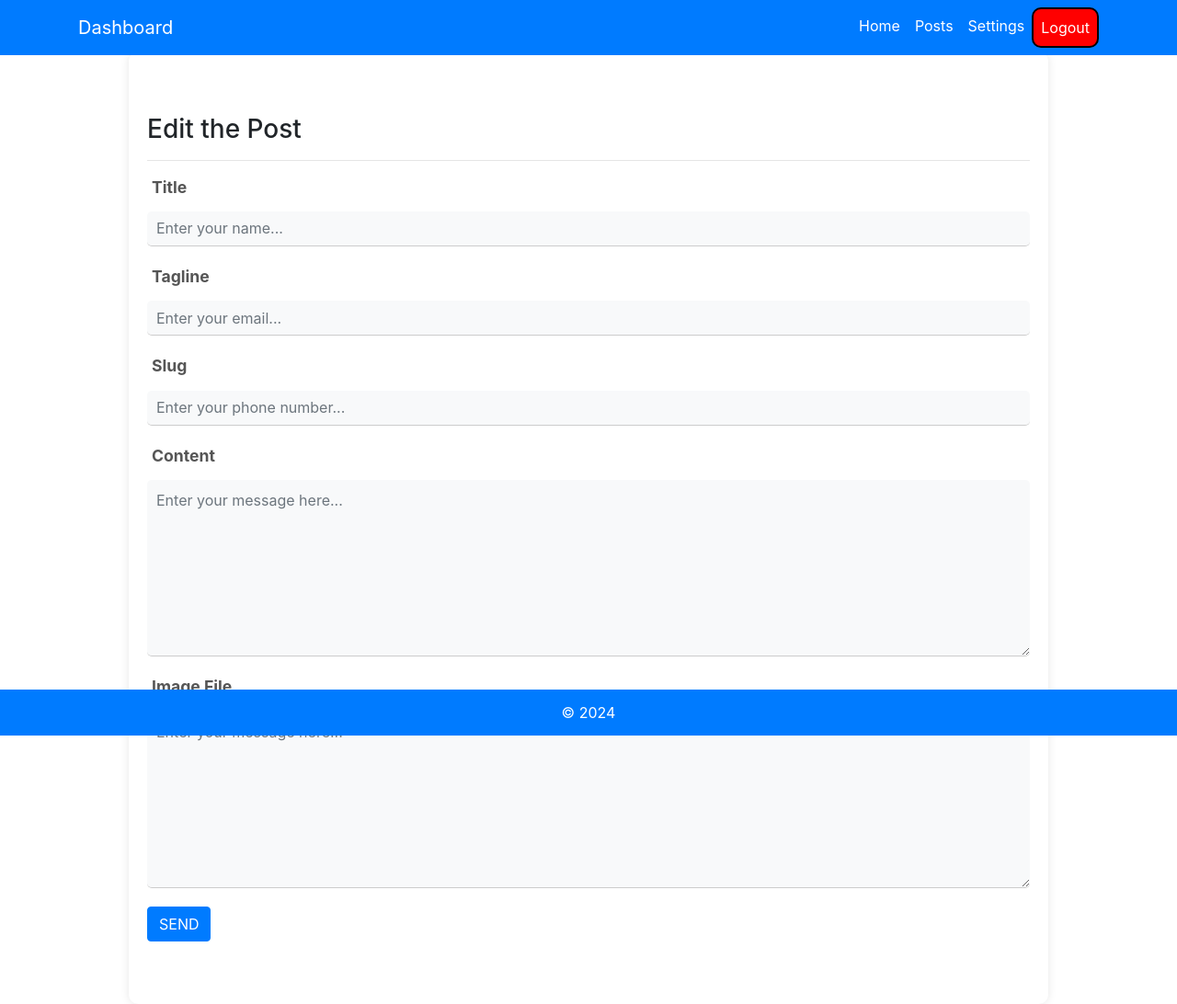
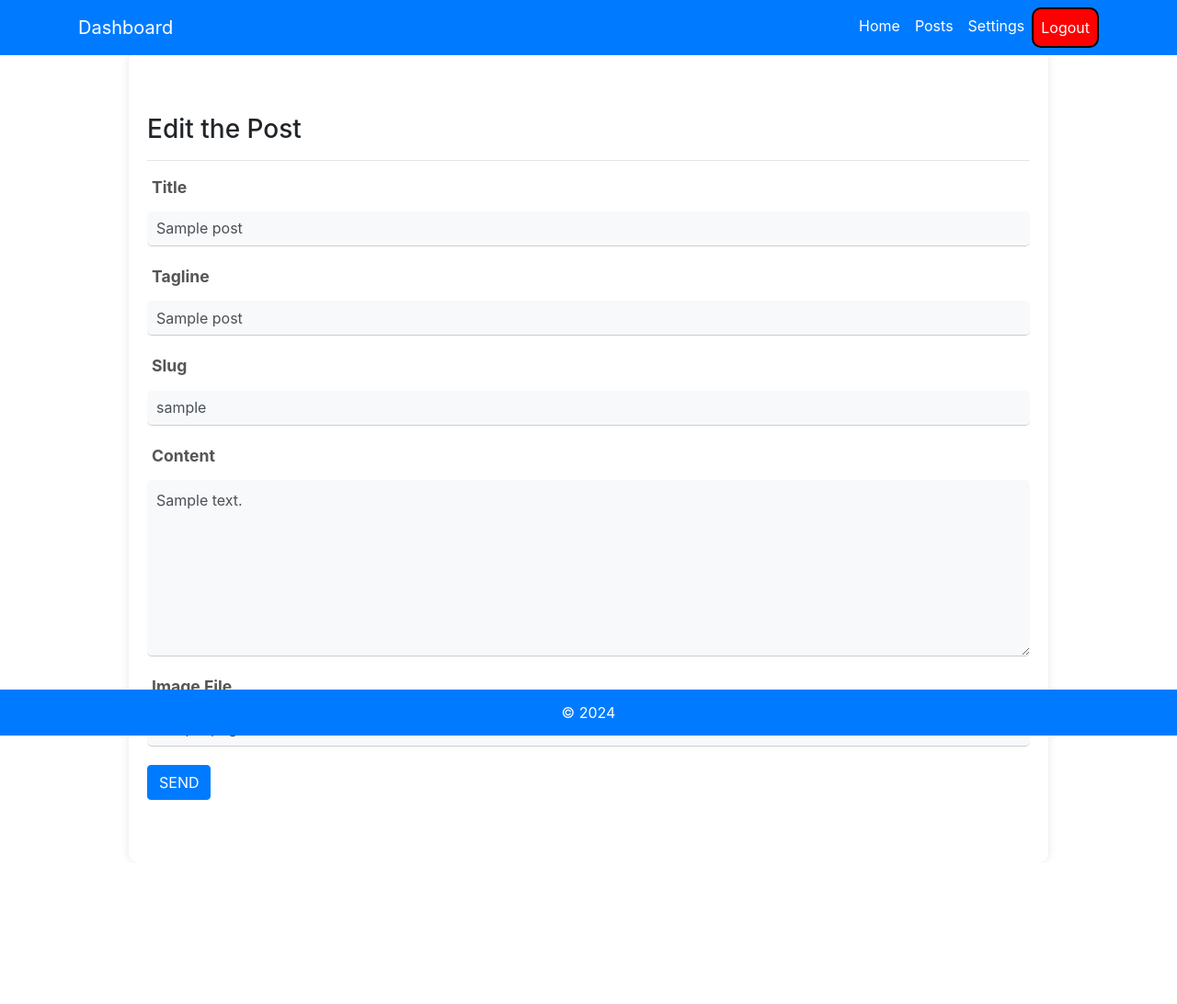
Before and after one commit to shreyas5522/fullStack-Blog, a Flask app: page /edit/1 in a window 1280 px wide. Shown: the whole page at 92% size. After the commit the page ends 870 px from the top, so only its background shows below. Run offline with Flask 3, Linux system fonts and the light colour scheme; a user stored in the database is signed in; tables that the repository leaves empty hold one stand-in row (values such as "Sample post"); some libraries are stand-ins or nearby versions.

Commit message:
5th-March-2024 | Edit fixed for already added Post

```diff
--- a/app.py
+++ b/app.py
@@ -1,6 +1,6 @@
 from flask import Flask, render_template, request, flash, session, redirect, url_for
 from flask_sqlalchemy import SQLAlchemy
-from flask_login import LoginManager, login_user, logout_user, current_user, UserMixin
+from flask_login import LoginManager, login_user, logout_user, current_user, UserMixin, login_required
 from werkzeug.security import check_password_hash
 from datetime import datetime
 
@@ -67,56 +67,49 @@ def dashboard():
         return render_template('login.html', params=params)
 
 @app.route("/edit/<string:sno>", methods=['GET', 'POST'])
+@login_required  # Assuming you have a login_required decorator
 def edit(sno):
-    if current_user.is_authenticated:
-        posts = Posts.query.all()
-        if request.method == 'POST':
-            box_title = request.form.get('title')
-            subtitle = request.form.get('subtitle')
-            slug = request.form.get('slug')
-            content = request.form.get('content')
-            img_file = request.form.get('img_file')
-            date = datetime.now()
-            author = current_user.username
-
-
-            if sno == 'add':
-                post = Posts(title=box_title, slug=slug, content=content, subtitle=subtitle, img_file=img_file, date=date, author=author)
-                db.session.add(post)
-                db.session.commit()
-            else:
-                post = Posts.query.filter_by(sno=sno).first()
-                post.title = box_title
-                post.slug = slug
-                post.content = content
-                post.subtitle = subtitle
-                post.author = author
-                post.img_file = img_file
-                post.date = date
-
-                db.session.commit()
-
-            return redirect(url_for('index'))
+    if request.method == 'POST':
+        box_title = request.form.get('title')
+        subtitle = request.form.get('subtitle')
+        slug = request.form.get('slug')
+        content = request.form.get('content')
+        img_file = request.form.get('img_file')
+        date = datetime.now()
+        author = current_user.username
 
         if sno == 'add':
-            box_title = ''
-            subtitle = ''
-            slug = ''
-            content = ''
-            img_file = ''
+            post = Posts(title=box_title, slug=slug, content=content, subtitle=subtitle, img_file=img_file, date=date, author=author)
+            db.session.add(post)
         else:
             post = Posts.query.filter_by(sno=sno).first()
-            box_title = post.title
-            subtitle = post.subtitle
-            slug = post.slug
-            content = post.content
-            img_file = post.img_file
+            post.title = box_title
+            post.slug = slug
+            post.content = content
+            post.subtitle = subtitle
+            post.author = author
+            post.img_file = img_file
+            post.date = date
+        db.session.commit()
+        return redirect(url_for('edit', sno=post.sno,post = post))  # Redirect to the edited post
 
-        return render_template('edit.html', params=params, posts=posts, sno=sno, box_title=box_title, subtitle=subtitle, slug=slug, content=content, img_file=img_file)
+    if sno == 'add':
+        box_title = ''
+        subtitle = ''
+        slug = ''
+        content = ''
+        img_file = ''
+    else:
+        post = Posts.query.filter_by(sno=sno).first_or_404()  # Returns 404 if sno doesn't exist
+        box_title = post.title
+        subtitle = post.subtitle
+        slug = post.slug
+        content = post.content
+        img_file = post.img_file
 
-    else:
-        flash('Please login first.', 'error')
-        return render_template('login.html', params=params)
+    post = Posts.query.filter_by(sno=sno).first()
+    return render_template('edit.html',post=post, params=params, sno=sno, box_title=box_title, subtitle=subtitle, slug=slug, content=content, img_file=img_file)
+
 
 @app.route('/logout')
 def logout():
--- a/templates/edit.html
+++ b/templates/edit.html
@@ -55,7 +55,7 @@
                     <label for="title">Title</label>
 
                     <input class="form-control" id="title" name="title" type="text" placeholder="Enter your name..."
-                        data-sb-validations="required" />
+                        data-sb-validations="required" value="{{post.title}}" />
                     <div class="invalid-feedback" data-sb-feedback="name:required">A name is required.</div>
                 </div>
 
@@ -64,7 +64,7 @@
                     <label for="tline">Tagline</label>
 
                     <input class="form-control" id="subtitle" name="subtitle" type="text"
-                        placeholder="Enter your email..." data-sb-validations="required" />
+                        placeholder="Enter your email..." data-sb-validations="required" value="{{post.subtitle}}" />
                     <div class="invalid-feedback" data-sb-feedback="email:required">An email is required.</div>
                     <div class="invalid-feedback" data-sb-feedback="email:email">Email is not valid.</div>
                 </div>
@@ -73,8 +73,8 @@
                 <div class="form-floating mb-3">
                     <label for="slug">Slug</label>
 
-                    <input class="form-control" id="slug" name="slug" type="tel"
-                        placeholder="Enter your phone number..." data-sb-validations="required" />
+                    <input class="form-control" id="slug" name="slug" type="tel" placeholder="for-example-slug."
+                        data-sb-validations="required" value="{{post.slug}}" />
                     <div class="invalid-feedback" data-sb-feedback="phone:required">A phone number is required.</div>
                 </div>
 
@@ -82,18 +82,19 @@
                 <div class="form-floating mb-3">
                     <label for="message">Content</label>
 
-                    <textarea class="form-control" id="content" name="content" placeholder="Enter your message here..."
-                        style="height: 12rem" data-sb-validations="required"></textarea>
-                    <div class="invalid-feedback" data-sb-feedback="message:required">A message is required.</div>
+                    <textarea class="form-control" id="content" name="content" style="height: 12rem"
+                        data-sb-validations="required">{{post.content}}</textarea>
+                    <div class="invalid-feedback" data-sb-feedback="message:required" value="{{post.content}}">A message
+                        is required.</div>
                 </div>
 
                 <!-- Img_file -->
                 <div class="form-floating mb-3">
                     <label for="img_file">Image File</label>
 
-                    <textarea class="form-control" id="img_file" name="img_file"
-                        placeholder="Enter your message here..." style="height: 12rem"
-                        data-sb-validations="required"></textarea>
+                    <input class="form-control" id="img_file" name="img_file" type="tel"
+                        placeholder="Enter your phone number..." data-sb-validations="required"
+                        value="{{post.img_file}}" />
                     <div class="invalid-feedback" data-sb-feedback="img_file:required">An image file is required.</div>
                 </div>
 
```
